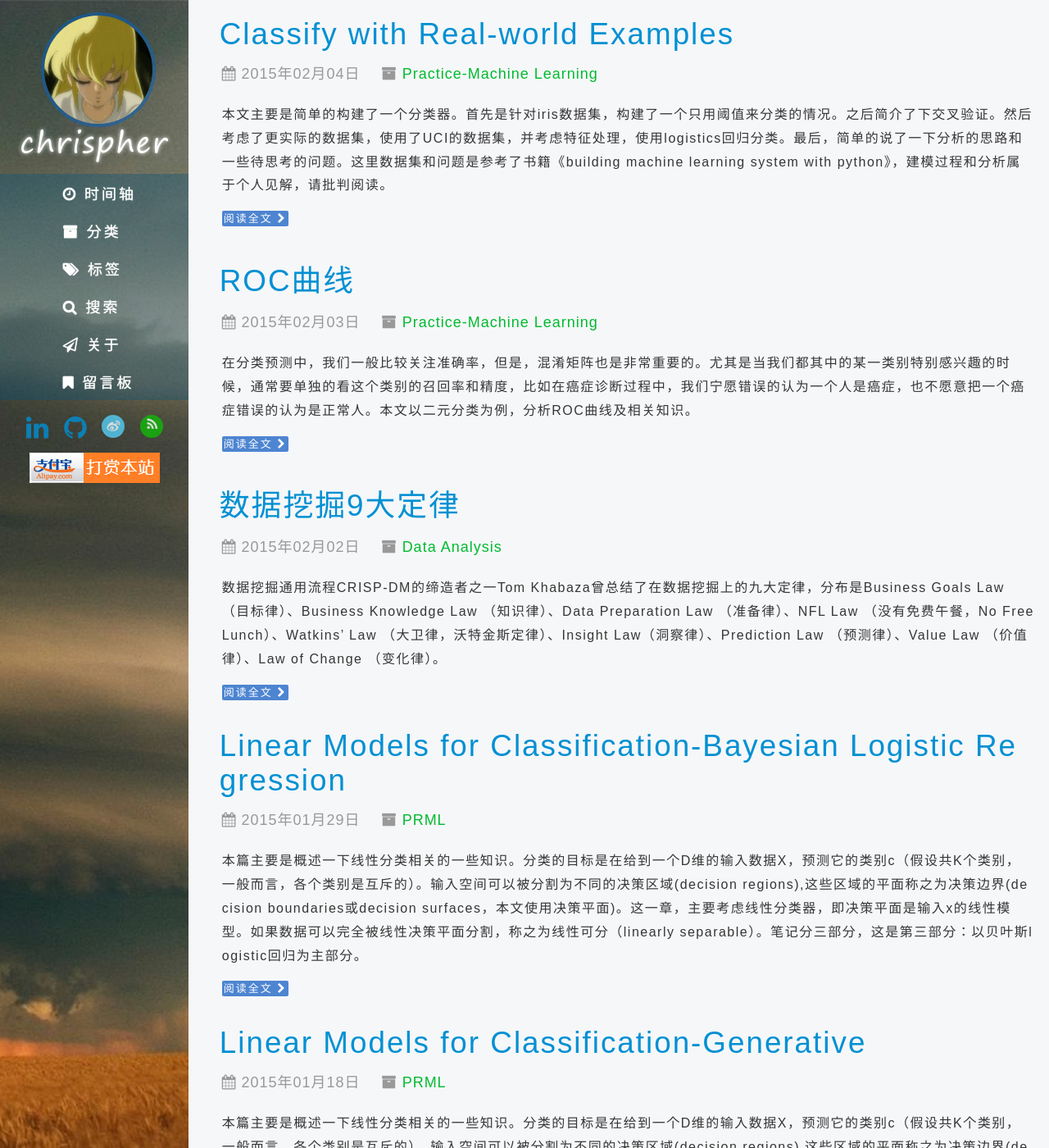
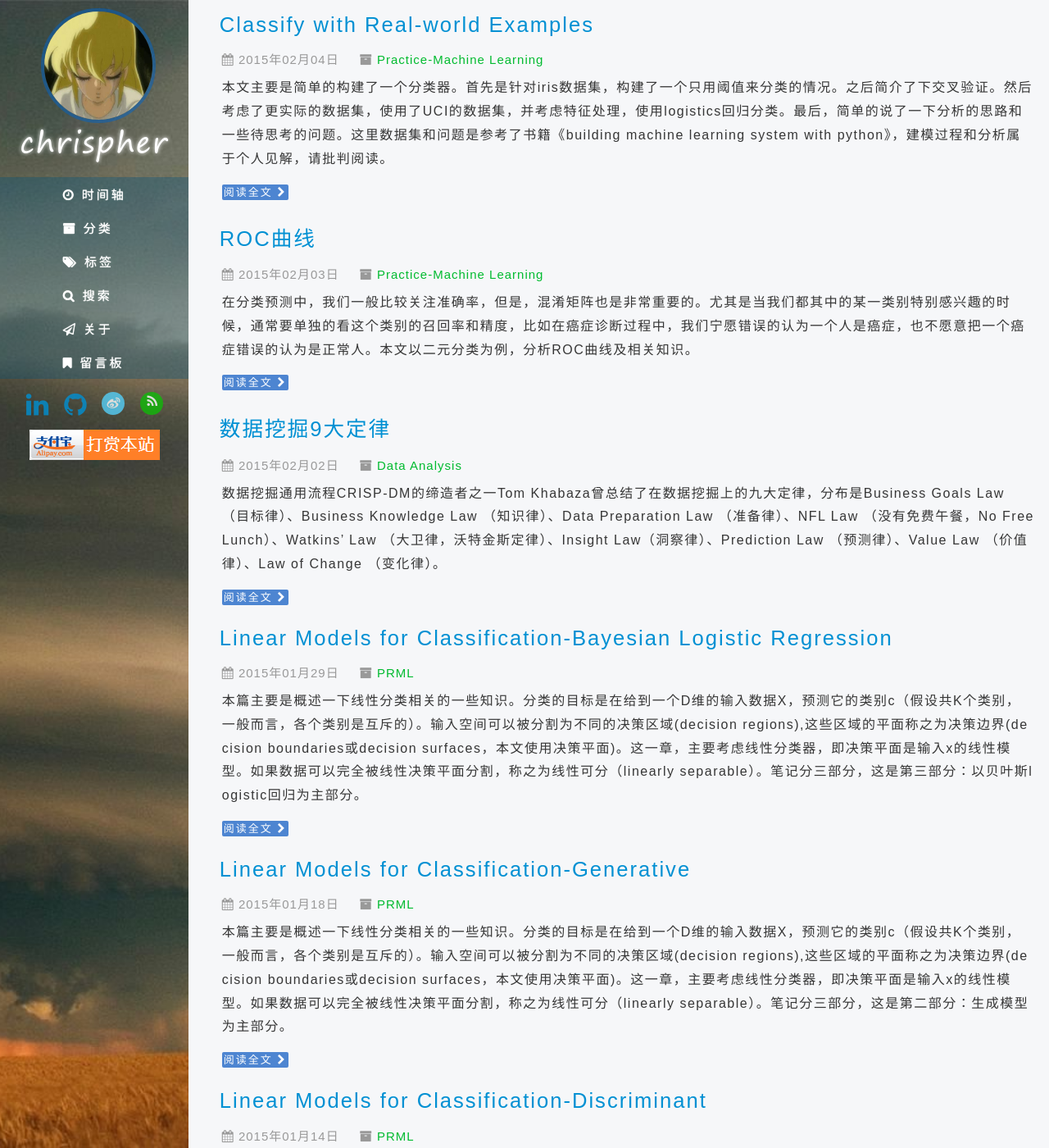
Before and after one commit to chrispher/chrispher.github.com, a Jekyll site: the page built from index.html, in a window 1280 px wide and 1400 px high. Shown: the whole window at 82% size. Built offline with Jekyll 4.4.1, drawn with Linux system fonts in a browser that asks for light colours; some web fonts are replaced; the list of posts is cut into pages by our own code; comment, search, counter and statistics services are not loaded.

Commit message:
modify the fotmat

```diff
--- a/res/css/light.css
+++ b/res/css/light.css
@@ -27,18 +27,18 @@ h1,h2,h3,h4,h5,h6 {
 	color:#f47920;
 }
 .post-main h1,h2,h3,h4 {
-	margin-bottom:-10px;
-	margin-top:10px;
+	margin-bottom:-4px;
+	margin-top:4px;
 	letter-spacing:2px;
 }
 h1 {
-	font-size:2.3em;
+	font-size:1.6em;
 }
 h3 {
 	font-size:19px;
 }
 h5,h6 {
-	margin-bottom:-10px;
+	margin-bottom:-4px;
 }
 p {
 	word-break:break-all;
@@ -47,8 +47,8 @@ img {
 	max-width:92%;
 	height:auto;
 	margin-left:4%;
-	margin-bottom:-10px;
-	margin-top:10px;
+	margin-bottom:-5px;
+	margin-top:5px;
 }
 .post-main img {
 	max-width:92%;
@@ -157,7 +157,7 @@ a:link {
 	list-style:none;
 	display:block;
 	text-align:left;
-	font-size:18px;
+	font-size:15px;
 	letter-spacing:3px;
 }
 #nav ul li {
@@ -243,11 +243,11 @@ a:link {
 }
 .main {
 	margin-left:20%;
-	margin-top:-10px;
+	margin-top:-5px;
 	padding:0 10px 0 10px;
 }
 .posts {
-	margin-bottom:20px;
+	margin-bottom:10px;
 }
 .post-title {
 	color:#0090d3;
@@ -273,9 +273,9 @@ a:link {
 }
 .post-meta {
 	color:#999;
-	font-size:18px;
-	margin-top:-18px;
-	margin-bottom:30px;
+	font-size:15px;
+	margin-top:-5px;
+	margin-bottom:5px;
 	letter-spacing:1px;
 }
 .space {
@@ -342,7 +342,7 @@ a.pagination-item:hover {
 	margin:25px 0 25px 1px;
 }
 footer {
-	font-size:16px;
+	font-size:14px;
 	line-height:1.5;
 	text-align:center;
 	margin-top:7.5em;
@@ -401,8 +401,8 @@ a.fancybox {
 hr {
 	height:4px;
 	padding:0;
-	margin-top:20px;
-	margin-bottom:-10px;
+	margin-top:5px;
+	margin-bottom:-5px;
 	background-color:#EBEBEB;
 	border:0 none;
 }
@@ -412,15 +412,15 @@ sup {
 .footnotes {
 	border-top:2px solid #f0f0f0;
 	padding-top:15px;
-	font-size:17px;
+	font-size:15px;
 }
 .footnotes ol li {
-	font-size:17px;
+	font-size:13px;
 	line-height:1;
 }
 .footnotes p {
 	color:#747f8c;
-	font-size:17px;
+	font-size:13px;
 	line-height:1;
 }
 .footnotes p a {
@@ -496,10 +496,10 @@ pre code {
 		width:130px;
 	}
 	.title {
-		font-size:32px;
+		font-size:22px;
 	}
 	.sub-title {
-		font-size:20px;
+		font-size:16px;
 	}
 	#nav {
 		margin:7% 0 7% -25%;
```
